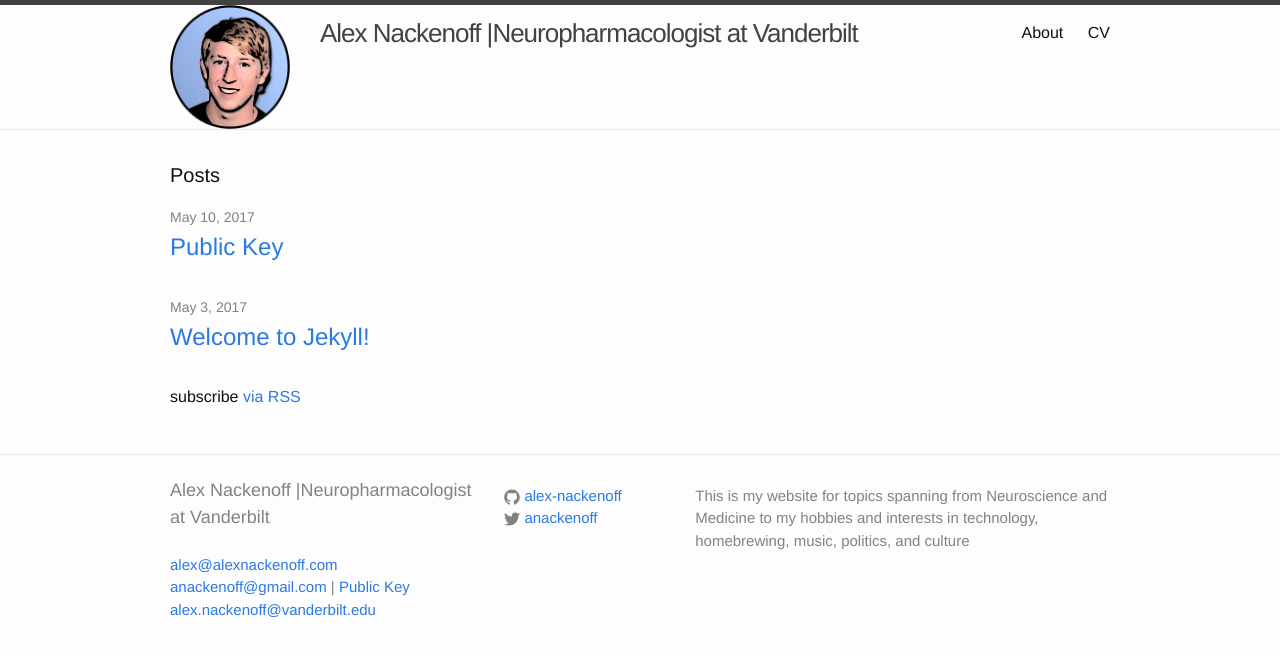
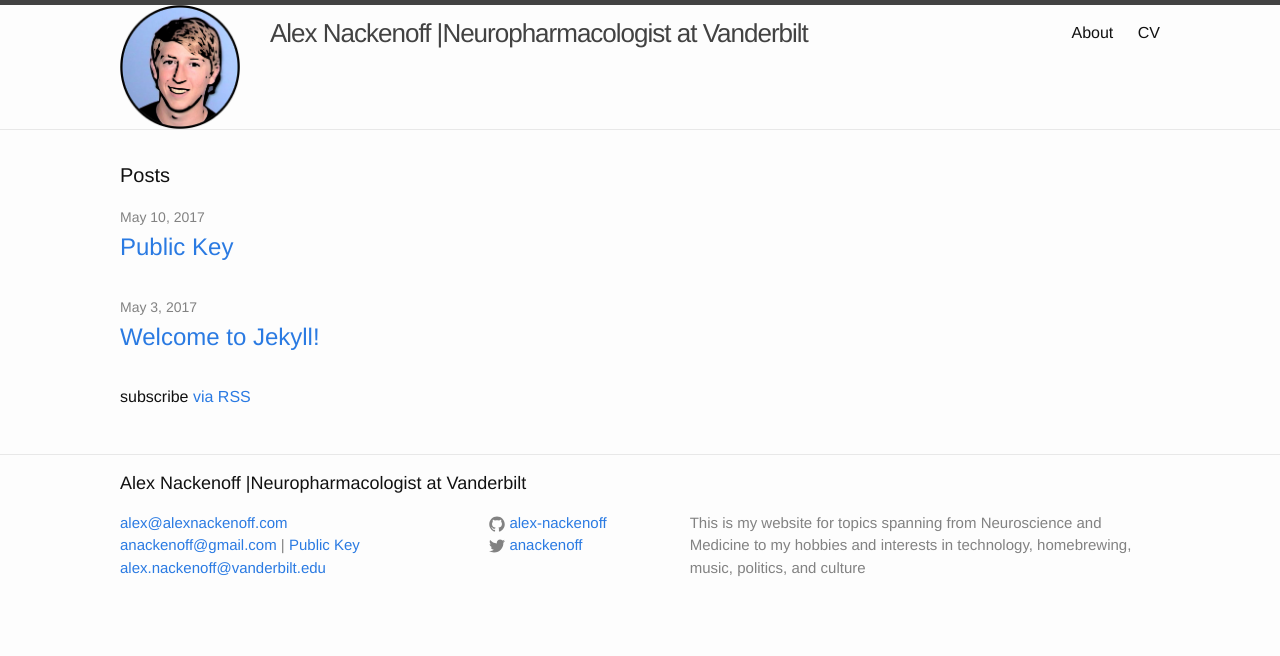
Before and after one commit to alex-nackenoff/alex-nackenoff.github.io, a Jekyll site: the page built from index.html, in a window 1280 px wide. Shown: the top 656 px of the page. Built offline with Jekyll 4.4.1, drawn with Linux system fonts in a browser that asks for light colours.

Commit message:
footer fix

```diff
--- a/_includes/footer.html
+++ b/_includes/footer.html
@@ -3,11 +3,11 @@
   <div class="wrapper">
 
 
-
+    <h2 class="footer-heading"><span display:none> Alex Nackenoff |</span><span display:none>Neuropharmacologist at Vanderbilt</span></h2>
     <div class="footer-col-wrapper">
 
       <div class="footer-col footer-col-1">
-        <h2 class="footer-heading"><span display:none> Alex Nackenoff |</span><span display:none>Neuropharmacologist at Vanderbilt</span></h2>
+
 
         <ul class="contact-list">
 
--- a/_sass/_base.scss
+++ b/_sass/_base.scss
@@ -8,8 +8,7 @@ dl, dd, ol, ul, figure {
     padding: 0;
 }
 
-/*
-*{
+/**{
   border: 1px solid rgba(0,0,0,0.3);
 } */
 
--- a/_sass/_layout.scss
+++ b/_sass/_layout.scss
@@ -128,9 +128,10 @@ img.header-logo {
 
 .footer-heading {
     font-size: 18px;
-    margin-bottom: $spacing-unit/2;
+    margin-bottom: 0;
     position: relative;
-    bottom: $spacing-unit/4;
+    bottom: $spacing-unit/2;
+    float: left;
 
     @include media-query($on-palm) {
         span {
@@ -155,6 +156,7 @@ img.header-logo {
     color: $grey-color;
     margin-left: -$spacing-unit / 2;
     @extend %clearfix;
+    float: left;
 }
 
 .footer-col {
@@ -169,8 +171,8 @@ img.header-logo {
 }
 
 .footer-col-2 {
-    width: -webkit-calc(20% - (#{$spacing-unit} / 2));
-    width:         calc(20% - (#{$spacing-unit} / 2));
+    width: -webkit-calc(19% - (#{$spacing-unit} / 2));
+    width:         calc(19% - (#{$spacing-unit} / 2));
 }
 
 .footer-col-3 {
--- a/css/main.scss
+++ b/css/main.scss
@@ -23,10 +23,10 @@ $grey-color-light: lighten($grey-color, 40%);
 $grey-color-dark:  darken($grey-color, 25%);
 
 // Width of the content area
-$content-width:    1000px;
+$content-width:    1100px;
 
 $on-palm:          600px;
-$on-laptop:        1000px;
+$on-laptop:        1100px;
 
 
 
```
